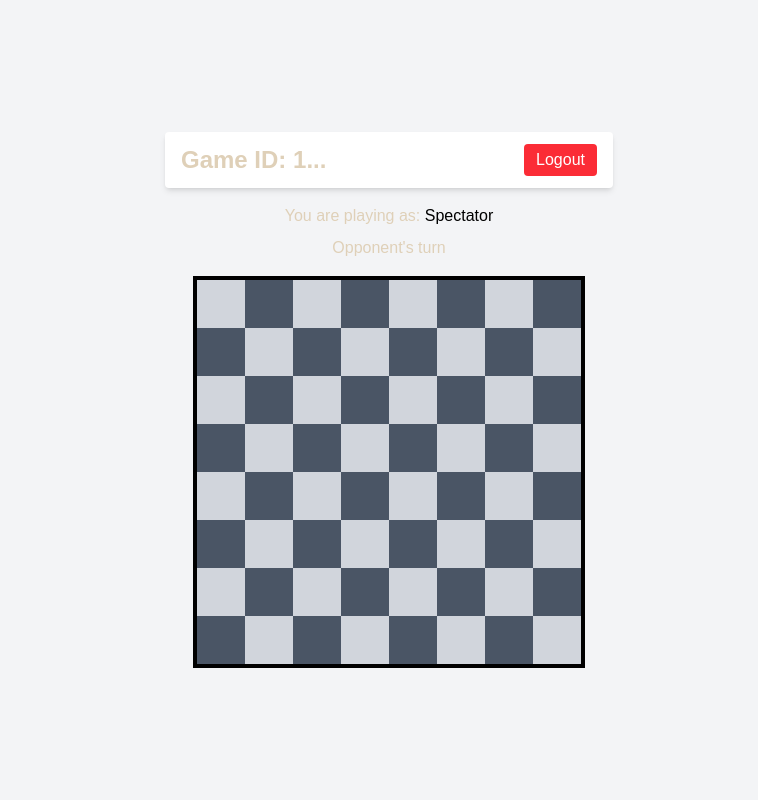
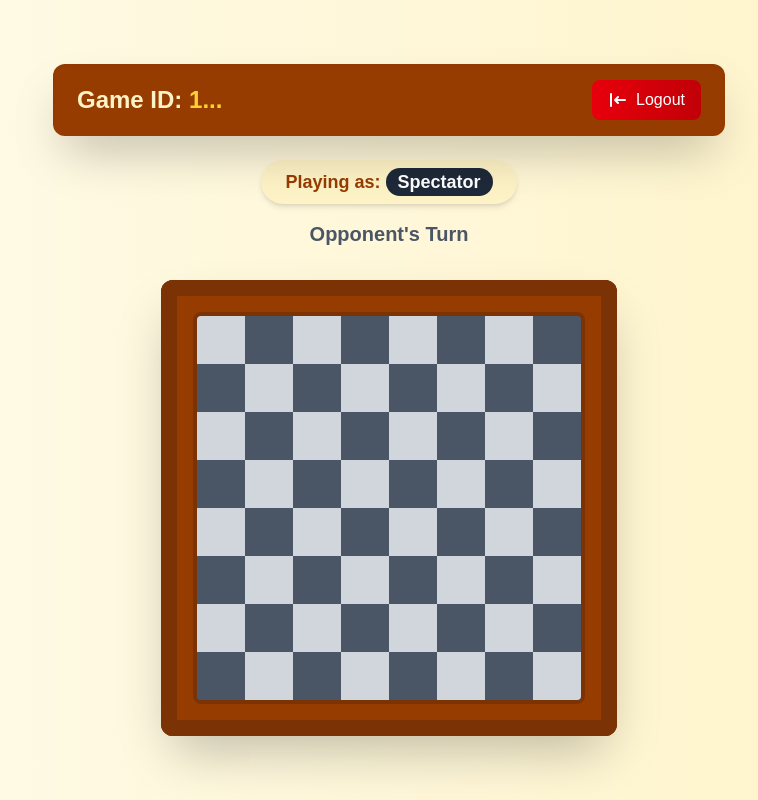
Before and after one commit to AnweyArc/OnlineCheckers, a Next.js app: page /game/1 in a window 1280 px wide. Shown: the whole page, without its empty margins (251-1009 px from the left). Built offline with nearby package versions, Linux system fonts and the light colour scheme; no server answers; the database is empty.

Commit message:
redesigns

```diff
--- a/pages/game/[id].js
+++ b/pages/game/[id].js
@@ -201,42 +201,82 @@ const GamePage = () => {
   };
 
   const renderBoard = () => (
-    <div className="flex flex-col border-4 border-black">
+    <div className="relative p-8 bg-amber-800 rounded-xl shadow-2xl">
+      <div className="absolute inset-0 rounded-xl shadow-inner" />
+      <div className="relative border-4 border-amber-900 rounded-lg overflow-hidden">
         {Array.from({ length: boardSize }).map((_, row) => (
           <div key={row} className="flex">
             {Array.from({ length: boardSize }).map((_, col) => renderSquare(row, col))}
           </div>
         ))}
       </div>
+
+      {/* Board frame details */}
+      <div className="absolute top-0 left-0 right-0 h-4 bg-amber-900 rounded-t-xl" />
+      <div className="absolute bottom-0 left-0 right-0 h-4 bg-amber-900 rounded-b-xl" />
+      <div className="absolute left-0 top-0 bottom-0 w-4 bg-amber-900 rounded-l-xl" />
+      <div className="absolute right-0 top-0 bottom-0 w-4 bg-amber-900 rounded-r-xl" />
+    </div>
   );
 
   return (
-    <div className="flex flex-col items-center justify-center min-h-screen bg-gray-100 px-4">
-      <div className="w-full max-w-md flex justify-between items-center px-4 py-3 bg-white shadow-md mb-4 rounded">
-        <h1 className="text-2xl font-bold">Game ID: {gameId?.slice(0, 6)}...</h1>
+    <div className="min-h-screen bg-gradient-to-r from-amber-50 to-amber-100 flex flex-col items-center justify-center p-4">
+      <div className="w-full max-w-2xl bg-amber-800 rounded-xl shadow-2xl px-6 py-4 mb-6 relative">
+        <div className="absolute inset-0 rounded-xl shadow-inner" />
+        <div className="flex flex-col sm:flex-row justify-between items-center relative z-10">
+          <h1 className="text-2xl font-bold text-amber-100 mb-2 sm:mb-0">
+            Game ID: <span className="text-amber-300">{gameId?.slice(0, 6)}...</span>
+          </h1>
           <button
             onClick={handleLogout}
-          className="bg-red-500 text-white px-3 py-1 rounded hover:bg-red-600"
+            className="bg-gradient-to-r from-red-600 to-red-700 hover:from-red-700 hover:to-red-800 text-white px-4 py-2 rounded-lg flex items-center gap-2 transition-all transform hover:scale-[1.02]"
           >
+            <svg xmlns="http://www.w3.org/2000/svg" className="h-5 w-5" viewBox="0 0 20 20" fill="currentColor">
+              <path fillRule="evenodd" d="M3 3a1 1 0 011 1v12a1 1 0 11-2 0V4a1 1 0 011-1zm7.707 3.293a1 1 0 010 1.414L9.414 9H17a1 1 0 110 2H9.414l1.293 1.293a1 1 0 01-1.414 1.414l-3-3a1 1 0 010-1.414l3-3a1 1 0 011.414 0z" clipRule="evenodd" />
+            </svg>
             Logout
           </button>
         </div>
+      </div>
 
-      <p className="mb-2">
-        You are playing as:{' '}
-        <span className={playerRole === 'r' ? 'text-red-600' : 'text-black'}>
+      <div className="space-y-4 mb-8 text-center">
+        <div className="inline-block bg-amber-100 px-6 py-2 rounded-full shadow-md">
+          <p className="text-lg font-semibold text-amber-800">
+            Playing as: {' '}
+            <span className={`px-3 py-1 rounded-full ${playerRole === 'r' ? 'bg-red-500 text-white' : 'bg-gray-800 text-white'}`}>
               {playerRole === 'r' ? 'Red' : playerRole === 'b' ? 'Black' : 'Spectator'}
             </span>
           </p>
-      <p className="mb-4">
-        {game?.status === 'won'
-          ? game?.winner === playerRole
-            ? 'You won!'
-            : 'You lost!'
-          : isMyTurn()
-          ? "Your turn"
-          : "Opponent's turn"}
-      </p>
+        </div>
+
+        <div className={`text-xl font-bold ${
+          game?.status === 'won'
+            ? (game?.winner === playerRole ? 'text-green-600' : 'text-red-600')
+            : (isMyTurn() ? 'text-amber-700 animate-pulse' : 'text-gray-600')
+        }`}>
+          {game?.status === 'won' ? (
+            <div className="flex items-center justify-center gap-2">
+              <svg xmlns="http://www.w3.org/2000/svg" className="h-6 w-6" viewBox="0 0 20 20" fill="currentColor">
+                {game?.winner === playerRole ? (
+                  <path fillRule="evenodd" d="M6.267 3.455a3.066 3.066 0 001.745-.723 3.066 3.066 0 013.976 0 3.066 3.066 0 001.745.723 3.066 3.066 0 012.812 2.812c.051.643.304 1.254.723 1.745a3.066 3.066 0 010 3.976 3.066 3.066 0 00-.723 1.745 3.066 3.066 0 01-2.812 2.812 3.066 3.066 0 00-1.745.723 3.066 3.066 0 01-3.976 0 3.066 3.066 0 00-1.745-.723 3.066 3.066 0 01-2.812-2.812 3.066 3.066 0 00-.723-1.745 3.066 3.066 0 010-3.976 3.066 3.066 0 00.723-1.745 3.066 3.066 0 012.812-2.812zm7.44 5.252a1 1 0 00-1.414-1.414L9 10.586 7.707 9.293a1 1 0 00-1.414 1.414l2 2a1 1 0 001.414 0l4-4z" clipRule="evenodd" />
+                ) : (
+                  <path fillRule="evenodd" d="M10 18a8 8 0 100-16 8 8 0 000 16zM8.707 7.293a1 1 0 00-1.414 1.414L8.586 10l-1.293 1.293a1 1 0 101.414 1.414L10 11.414l1.293 1.293a1 1 0 001.414-1.414L11.414 10l1.293-1.293a1 1 0 00-1.414-1.414L10 8.586 8.707 7.293z" clipRule="evenodd" />
+                )}
+              </svg>
+              {game?.winner === playerRole ? 'Victory!' : 'Defeat!'}
+            </div>
+          ) : isMyTurn() ? (
+            <div className="flex items-center gap-2 justify-center">
+              <svg xmlns="http://www.w3.org/2000/svg" className="h-6 w-6 animate-bounce" fill="none" viewBox="0 0 24 24" stroke="currentColor">
+                <path strokeLinecap="round" strokeLinejoin="round" strokeWidth={2} d="M13 9l3 3m0 0l-3 3m3-3H8m13 0a9 9 0 11-18 0 9 9 0 0118 0z" />
+              </svg>
+              Your Move!
+            </div>
+          ) : (
+            "Opponent's Turn"
+          )}
+        </div>
+      </div>
 
       {renderBoard()}
 
@@ -244,8 +284,11 @@ const GamePage = () => {
         <button
           onClick={handleForfeit}
           disabled={loading}
-    className="mt-6 px-4 py-2 bg-yellow-500 text-white rounded hover:bg-yellow-600"
+          className="mt-6 px-6 py-2 bg-gradient-to-r from-yellow-500 to-yellow-600 hover:from-yellow-600 hover:to-yellow-700 text-white rounded-lg font-medium transition-all transform hover:scale-[1.02] disabled:opacity-50 disabled:hover:scale-100 flex items-center gap-2"
         >
+          <svg xmlns="http://www.w3.org/2000/svg" className="h-5 w-5" viewBox="0 0 20 20" fill="currentColor">
+            <path fillRule="evenodd" d="M9 2a1 1 0 00-.894.553L7.382 4H4a1 1 0 000 2v10a2 2 0 002 2h8a2 2 0 002-2V6a1 1 0 100-2h-3.382l-.724-1.447A1 1 0 0011 2H9zM7 8a1 1 0 012 0v6a1 1 0 11-2 0V8zm5-1a1 1 0 00-1 1v6a1 1 0 102 0V8a1 1 0 00-1-1z" clipRule="evenodd" />
+          </svg>
           {loading ? 'Processing...' : 'Forfeit Game'}
         </button>
       )}
@@ -253,15 +296,16 @@ const GamePage = () => {
       {game?.status === 'won' && (
         <button
           onClick={() => router.push('/')}
-    className="mt-6 px-4 py-2 bg-blue-600 text-white rounded hover:bg-blue-700"
+          className="mt-6 px-6 py-2 bg-gradient-to-r from-blue-500 to-blue-600 hover:from-blue-600 hover:to-blue-700 text-white rounded-lg font-medium transition-all transform hover:scale-[1.02] flex items-center gap-2"
         >
+          <svg xmlns="http://www.w3.org/2000/svg" className="h-5 w-5" viewBox="0 0 20 20" fill="currentColor">
+            <path d="M10.707 2.293a1 1 0 00-1.414 0l-7 7a1 1 0 001.414 1.414L4 10.414V17a1 1 0 001 1h2a1 1 0 001-1v-2a1 1 0 011-1h2a1 1 0 011 1v2a1 1 0 001 1h2a1 1 0 001-1v-6.586l.293.293a1 1 0 001.414-1.414l-7-7z" />
+          </svg>
           Go back to lobby
         </button>
       )}
-
     </div>
 );
-};
-
+}
 export default GamePage;
 //working but winning condition is still not complete
--- a/pages/homescreen.js
+++ b/pages/homescreen.js
@@ -154,25 +154,51 @@ export default function Homescreen() {
   };
 
   const renderBoardPreview = () => (
-    <div className="flex flex-col border-4 border-black scale-75">
+    <div className="relative p-8 bg-amber-800 rounded-xl shadow-2xl">
+      <div className="absolute inset-0 rounded-xl shadow-inner" />
+      <div className="relative border-4 border-amber-900 rounded-lg overflow-hidden">
         {Array(boardSize).fill(null).map((_, row) => (
           <div key={row} className="flex">
             {Array(boardSize).fill(null).map((_, col) => {
               const isEven = (row + col) % 2 === 0;
-            const squareColor = isEven ? 'bg-gray-300' : 'bg-gray-600';
               const board = createInitialBoard();
               const piece = board[row][col];
 
               return (
-              <div key={`${row}-${col}`} className={`w-10 h-10 flex items-center justify-center ${squareColor}`}>
+                <div
+                  key={`${row}-${col}`}
+                  className={`relative w-12 h-12 flex items-center justify-center
+                    ${isEven
+                      ? 'bg-gradient-to-br from-amber-100 to-amber-300'
+                      : 'bg-gradient-to-br from-amber-800 to-amber-900'}
+                    transition-all duration-200 hover:brightness-110`}
+                >
+                  {/* Square texture */}
+                  <div className={`absolute inset-0 opacity-20 ${isEven ? 'bg-white' : 'bg-black'}`} />
+
                   {piece && (
-                  <div className={`w-6 h-6 rounded-full ${piece === 'r' ? 'bg-red-500' : 'bg-black'}`} />
+                    <div className={`relative z-10 w-8 h-8 rounded-full shadow-lg
+                      ${piece === 'r'
+                        ? 'bg-gradient-to-br from-red-500 to-red-700 ring-2 ring-red-200'
+                        : 'bg-gradient-to-br from-gray-800 to-black ring-2 ring-gray-300'}
+                      before:absolute before:inset-0 before:rounded-full
+                      ${piece === 'r'
+                        ? 'before:bg-radial-gradient(at_30%_30%, rgba(255,255,255,0.3), transparent)'
+                        : 'before:bg-radial-gradient(at_30%_30%, rgba(255,255,255,0.2), transparent)'}`}
+                    />
                   )}
                 </div>
               );
             })}
           </div>
         ))}
+      </div>
+
+      {/* Board frame details */}
+      <div className="absolute top-0 left-0 right-0 h-4 bg-amber-900 rounded-t-xl" />
+      <div className="absolute bottom-0 left-0 right-0 h-4 bg-amber-900 rounded-b-xl" />
+      <div className="absolute left-0 top-0 bottom-0 w-4 bg-amber-900 rounded-l-xl" />
+      <div className="absolute right-0 top-0 bottom-0 w-4 bg-amber-900 rounded-r-xl" />
     </div>
   );
 
```
Lines whose indentation alone changed are shown as unchanged.
